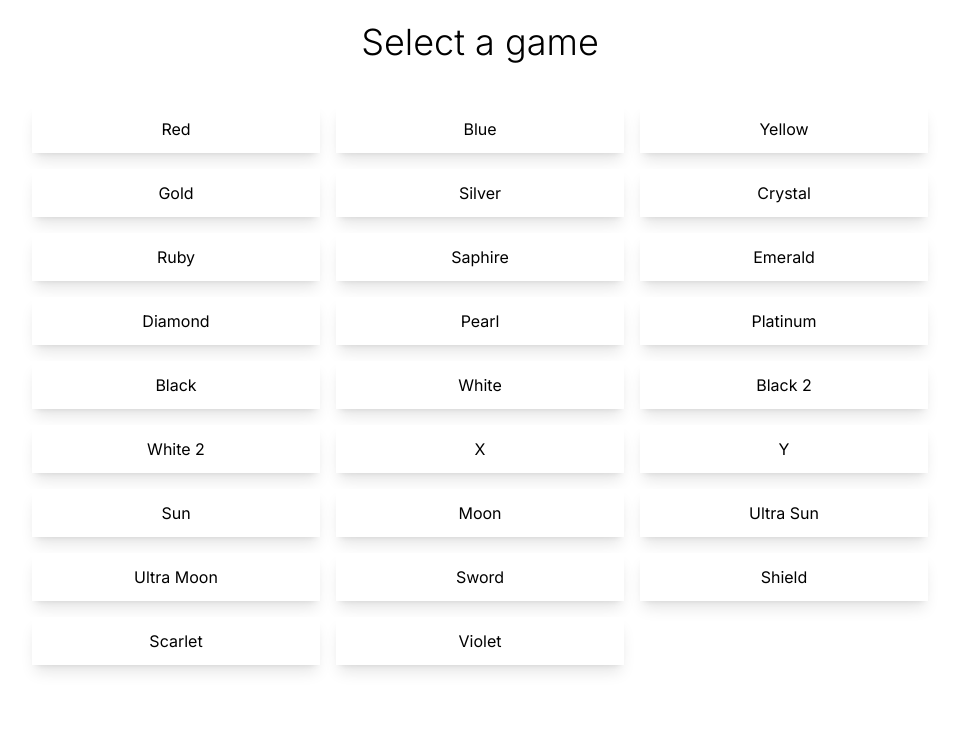
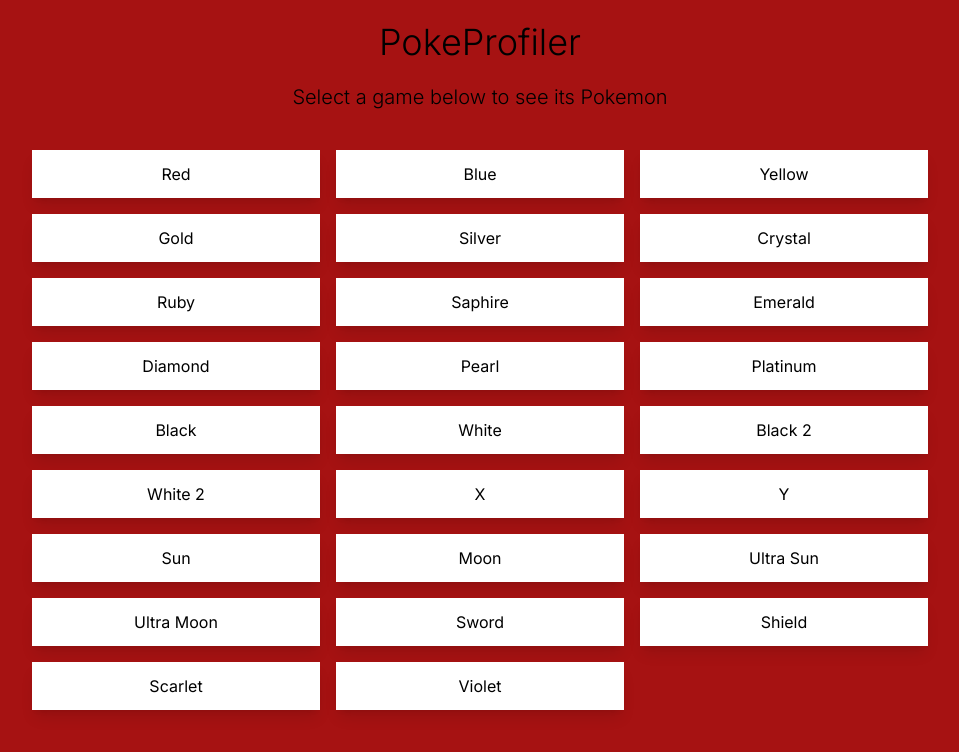
Before and after one commit to Davey-H-7/pokeProfiler, a Next.js app: page / in a window 1280 px wide. Shown: the top 752 px of the page, without its empty margins (160-1119 px from the left). Built offline with nearby package versions, Linux system fonts and the light colour scheme.

Commit message:
profile styling updated

```diff
--- a/app/components/GameDisplay.tsx
+++ b/app/components/GameDisplay.tsx
@@ -37,7 +37,7 @@
 
     return (
         <div className="gameList px-4 mx-auto max-w-7xl sm:px-6 lg:px-8 text-center">
-          <h1 className="text-2xl font-light text-black sm:text-4xl sm:leading-tight mt-5"> Select a game </h1>
+          <h3 className="text-m font-light text-black sm:text-xl sm:leading-tight mt-5"> Select a game below to see its Pokemon </h3>
           <ul className = "grid items-center max-w-4xl grid-cols-2 gap-4 mx-auto mt-12 md:mt-10 md:grid-cols-3">
             {gameNodes}
           </ul>
--- a/app/globals.css
+++ b/app/globals.css
@@ -18,4 +18,5 @@
 
 body {
   color: black;
+  background-color: rgb(166, 18, 18);
 }
--- a/app/lists/page.tsx
+++ b/app/lists/page.tsx
@@ -23,7 +23,6 @@
 
   return (
     <main>
-      <h1> </h1>
       <PokemonList pokemon = {pokemon}/>
     </main>
   )
--- a/app/page.tsx
+++ b/app/page.tsx
@@ -3,7 +3,8 @@
 export default function Home() {
 
   return (
-    <main className ="bg-white">
+    <main className ="bg-red text-center">
+      <h1 className="text-2xl font-light text-black sm:text-4xl sm:leading-tight mt-5">PokeProfiler</h1>
         <GameList/>
     </main>
   )
--- a/app/profiles/components/PokemonImage.tsx
+++ b/app/profiles/components/PokemonImage.tsx
@@ -3,7 +3,7 @@
 export default function PokemonImage({imgURL}:{imgURL:string}) {
 
 return(
-    <div className="Image flex justify-center">
+    <div className="Image flex justify-center bg-white rounded-xl border-solid border-4 border-black">
     <Image src = {imgURL} width={500} height = {500} sizes="(max-width: 768px) 100vw, (max-width: 1200px) 50vw, 33vw" alt="an image of the pokemon"/>
 </div>
 )
--- a/app/profiles/components/PokemonStats.tsx
+++ b/app/profiles/components/PokemonStats.tsx
@@ -18,3 +18,10 @@
 </div>
 )
 }
+
+function CheckStats (stats:Array<any>){
+    for (let i = 0; i < 5; i++) {
+
+
+    }
+}
--- a/app/profiles/page.tsx
+++ b/app/profiles/page.tsx
@@ -13,9 +13,9 @@
 
     return (
 
-        <div className ="px-4 mx-auto max-w-7xl sm:px-6 lg:px-8 text-center">
-        <h1 className="text-2xl font-light text-black sm:text-4xl sm:leading-tight mt-5"> {pokemonNameCapitalized} </h1>
-        <PokemonDetails name = {pokemonName} />
+        <div className ="px-4 mx-auto sm:w-6/12 w-10/12 sm:p-3 lg:p-5 text-center text-white bg-gray-600 rounded-3xl border-solid border-4 border-black">
+          <h1 className="text-2xl font-light sm:text-4xl sm:leading-tight mt-5"> {pokemonNameCapitalized} </h1>
+          <PokemonDetails name = {pokemonName} />
         </div>
     )
 
```
